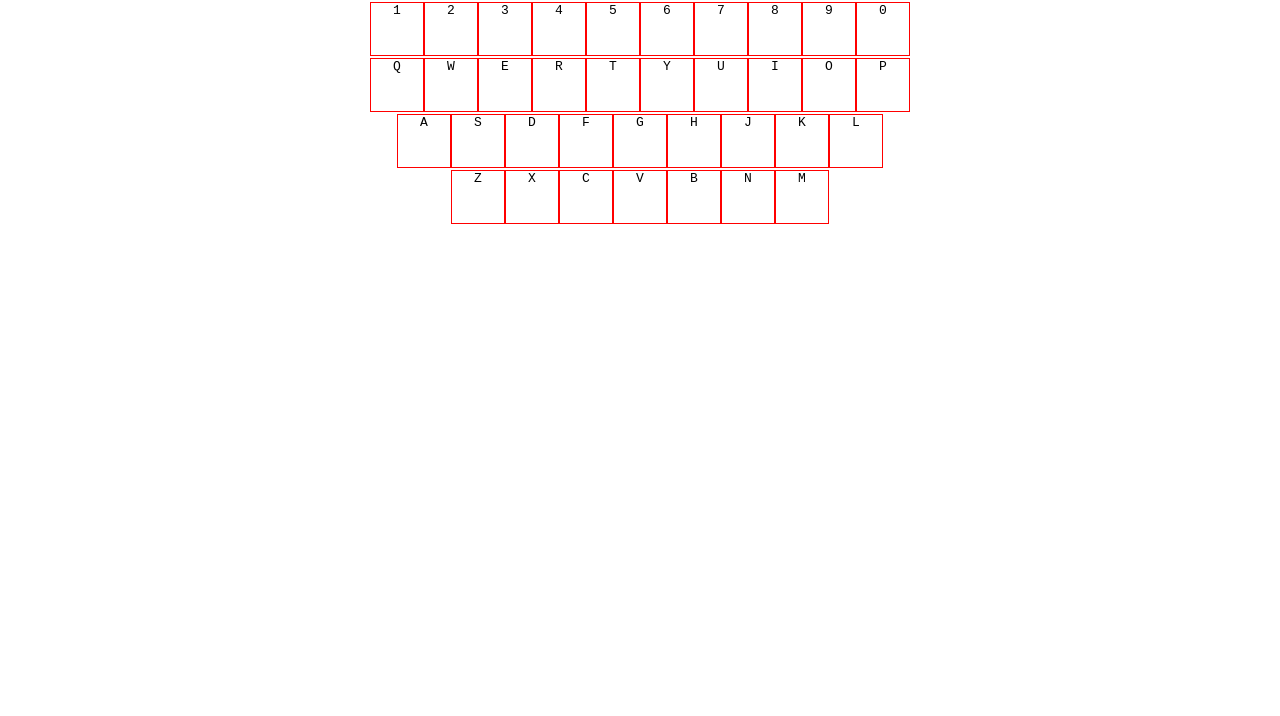
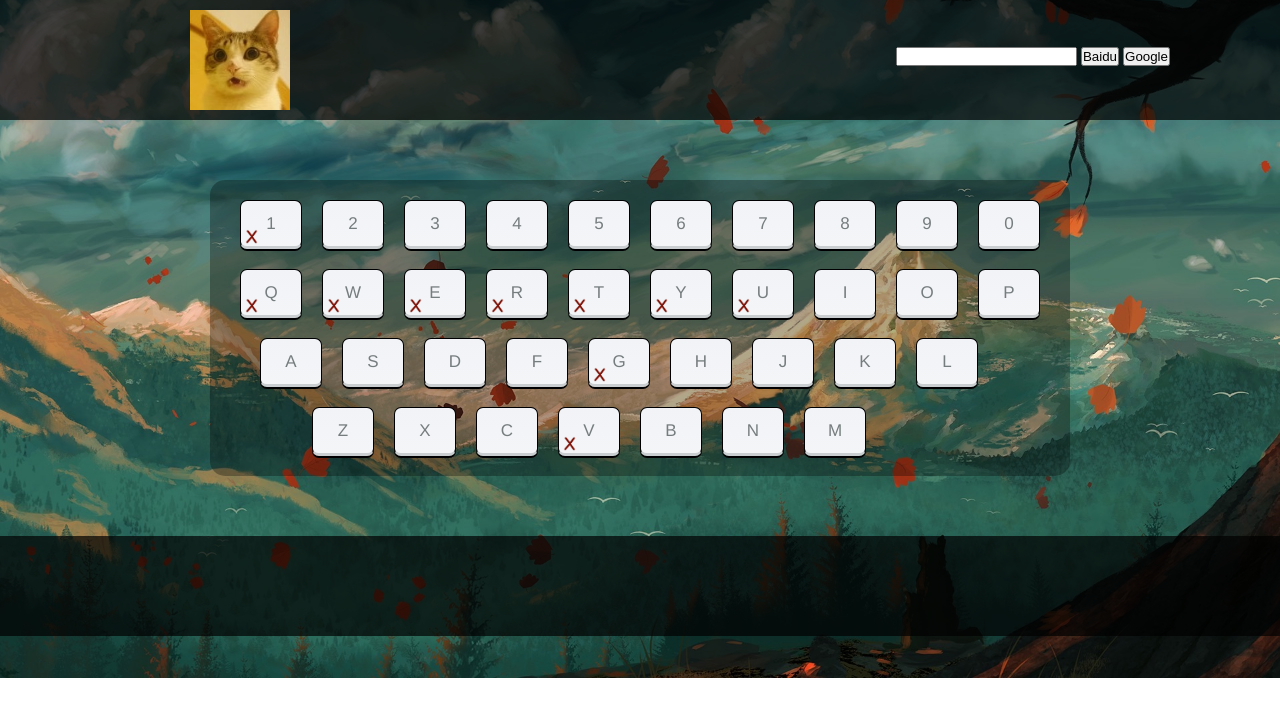
Before and after one commit to sgshy1995/newkeyboard, a plain HTML site: page index.html in a window 1280 px wide. Drawn offline with Linux system fonts and the light colour scheme.

Commit message:
Make it work v1.0

```diff
--- a/css/style.css
+++ b/css/style.css
@@ -5,32 +5,112 @@
 a {
   text-decoration: none;
 }
+.clearfix::after {
+  content: "";
+  display: block;
+  clear: both;
+}
+body {
+  background: url(../img/background.jpg) no-repeat;
+  background-position: center center;
+  background-size: cover;
+}
 main {
   text-align: center;
+  display: flex;
+  align-items: center;
+  justify-content: center;
+  margin: 60px 0;
 }
 main .wrapper {
   display: inline-block;
+  background-color: rgba(0, 0, 0, 0.3);
+  border-radius: 15px;
+}
+main .wrapper .row {
+  margin: 20px;
 }
 main .wrapper kbd {
-  border: 1px solid red;
+  background: linear-gradient(to bottom, #f1f3f7 0%, #f4f5f7 100%);
+  color: #767d7e;
+  border-top: 1px solid #000002;
+  border-left: 1px solid #000002;
+  border-right: 1px solid #000002;
+  border-bottom: 3px solid #caced0;
+  border-radius: 7px;
+  box-shadow: 0px 2px 0 0px #000002;
   display: inline-block;
-  height: 4em;
-  width: 4em;
+  height: 45px;
+  width: 60px;
   text-transform: uppercase;
   position: relative;
+  display: inline-flex;
+  align-items: center;
+  justify-content: center;
+  margin: 0px 10px;
+  font-size: 17px;
+  font-family: Helvetica;
 }
-/*main .wrapper div:nth-child(3){
-    margin-left: 1em;
+main .wrapper div:nth-child(3) {
+  margin-left: -22px;
 }
-main .wrapper div:nth-child(4){
-    margin-left: 2em;
-}*/
+main .wrapper div:nth-child(4) {
+  margin-left: -82px;
+}
+main .wrapper kbd img {
+  height: 15px;
+  width: 15px;
+  left: 3px;
+  bottom: 2px;
+  position: absolute;
+}
 main .wrapper kbd button {
+  border: 1px solid gray;
+  border-radius: 3px;
+  background: gainsboro;
   position: absolute;
-  right: 0;
-  bottom: 0;
+  width: 16px;
+  height: 16px;
+  right: 3px;
+  bottom: 2px;
   display: none;
+  line-height: 12px;
 }
-main .wrapper kbd:hover button{
-    display: inline-block;
+main .wrapper kbd:hover button {
+  display: inline-block;
 }
+main .wrapper kbd button:hover{
+  cursor: pointer;
+  box-shadow: 0 0 1px 1px rgba(0, 0, 0, 0.3);
+}
+main .wrapper kbd:hover {
+  box-shadow: 0px 0px 50px 15px rgba(255, 255, 255, 0.75);
+  border: 1px solid #000002;
+  /*width: 62px;
+  height: 43px;*/
+  border-top: 1px solid #000002;
+  border-left: 1px solid #000002;
+  border-right: 1px solid #000002;
+  border-bottom: 3px solid #000002;
+}
+header{
+  height: 120px;
+  background-color: rgba(0, 0, 0, 0.7);
+}
+header .topNavbar .logo{
+  float: left;
+  margin: 10px 190px;
+}
+header .topNavbar .logo img{
+  height: 100px;
+  width: 100px;
+}
+header .topNavbar .search{
+  float: right;
+  line-height: 40px;
+  margin: 36px 110px;
+}
+footer{
+  height: 100px;
+  background-color: rgba(0, 0, 0, 0.7);
+}
--- a/index.html
+++ b/index.html
@@ -10,15 +10,30 @@
 </head>
 
 <body>
-    <header></header>
+    <header>
+        <div class="topNavbar clearfix">
+            <div class="logo">
+                <img src="./img/logo.jpg">
+            </div>
+            <form class="search">
+                <input type="text" id="shuru">
+                <input type="button" name='baidu' id='baidu' value="Baidu">
+                <input type="button" name="google" id="google" value="Google">
+            </form>
+        </div>
+    </header>
+
     <main>
         <div class="wrapper" id='keyboard'>
 
         </div>
     </main>
+
     <footer></footer>
+
     <script>
 
+        //初始化数据
         var keys = {
             0: ['1', '2', '3', '4', '5', '6', '7', '8', '9', '0'],
             1: ['q', 'w', 'e', 'r', 't', 'y', 'u', 'i', 'o', 'p'],
@@ -30,51 +45,98 @@
             'q': 'qq.com',
             'w': 'weibo.com',
             'e': 'ele.me',
-            'r': undefined
+            'r': 'renren.com',
+            't': 'twitter.com',
+            'y': 'yahoo.com',
+            'u': 'youtube.com',
+            'v': 'v2net.org',
+            'g': 'github.com',
+            '1': 'www.tencent.com'
         }
         //  取出localstorage中的sgs 对应的hash
-        var hashInLocalStorage = JSON.parse(localStorage.getItem('sgs') || 'null')
-        if(hashInLocalStorage){
+        var hashInLocalStorage = getfromLocalStorage('sgs')
+        if (hashInLocalStorage) {
             hash = hashInLocalStorage
-        }
-
-        index = 0
-        while (index < keys.length) {
-            div1 = document.createElement('div')
-            keyboard.appendChild(div1)
-            row = keys[index]
-
-            index1 = 0
-            while (index1 < row.length) {
-                kbd1 = document.createElement('kbd')
-                kbd1.textContent = row[index1]
-                button1 = document.createElement('button')
-                button1.textContent = 'E'
-                button1.id = row[index1]
-                button1.onclick = function (sgs1) {
-                    //button1.target = xxxx    button1是变量  不可以使用  都是最后一个按键
-                    //console.log(sgs1.target)
-                    key = sgs1.target.id    //取到用户点击信息target中的id
-                    input = prompt('Input a new websit please:')
-                    hash[key] = input
-                    localStorage.setItem('sgs', JSON.stringify(hash))
-                    console.log(hash)
-                }
-                kbd1.appendChild(button1)
-                div1.appendChild(kbd1)
-                index1++
-            }
-
-            index++
         }
 
 
 
-        document.onkeypress = function (sgs1) {
-            key = sgs1.key
-            website = hash[key]
-            //location.href = 'http://' + website
-            window.open('http://' + website, '_blank')
+        //生成键盘
+
+        for (index = 0; index < keys.length; index++) {
+            var div = tag('div')
+            div.className = 'row'
+
+            keyboard.appendChild(div)
+
+            var row = keys[index]
+            for (index1 = 0; index1 < row.length; index1++) {
+
+                var button = createButton(row[index1])
+
+                var img = createImg(hash[row[index1]])
+
+                var kbd = tag('kbd')
+                kbd.textContent = row[index1]
+
+                kbd.appendChild(img)
+                kbd.appendChild(button)
+
+                div.appendChild(kbd)
+            }
+
+            //监听键盘
+
+            document.onkeypress = function (sgs1) {
+                var keyx = sgs1.key
+                var website = hash[keyx]
+                //location.href = 'http://' + website
+                window.open('http://' + website, '_blank')
+            }
+
+        }
+
+
+        function getfromLocalStorage(name) {
+            return JSON.parse(localStorage.getItem(name) || 'null')
+        }
+
+        function tag(tagName) {
+            return document.createElement(tagName)
+        }
+
+        function createButton(buttonID) {
+            var button = tag('button')
+            button.textContent = 'E'
+            button.id = buttonID
+            button.onclick = function (sgs1) {
+                //button1.target = xxxx    button1是变量  不可以使用  都是最后一个按键
+                //console.log(sgs1.target)
+                var buttonx = sgs1.target
+                var key = buttonx.id
+                var imgx = buttonx.previousSibling  //获取button标签的哥哥，通关关系可知为img标签
+                imgx.onerror = function (sgs3) {  //因为已确定网址已存在，因此只需监听错误即可
+                    sgs3.target.src = './img/error.jpg'
+                }
+                var input = prompt('Input a new websit please:')
+                hash[key] = input
+                imgx.src = 'http://' + input + '/favicon.ico'  //立即获取ico
+                localStorage.setItem('sgs', JSON.stringify(hash))
+            }
+            return button
+        }
+
+        function createImg(domain) {
+            var img = tag('img')
+            if (domain) {
+                img.src = 'http://' + domain + '/favicon.ico' //hash存在，则获取网站ico
+            } else {
+                img.src = './img/empty.jpg'  //如果hash不存在，则获取已做好的空
+            }
+            img.onerror = function (sgs2) {  //如果hash存在但是ico获取失败，则获取已做好的X
+                sgs2.target.src = './img/error.jpg'
+            }
+            return img
         }
 
 
```
Also changed, not shown: img/background.jpg (added), img/empty.jpg (added), img/error.jpg (added), img/logo.jpg (added).
